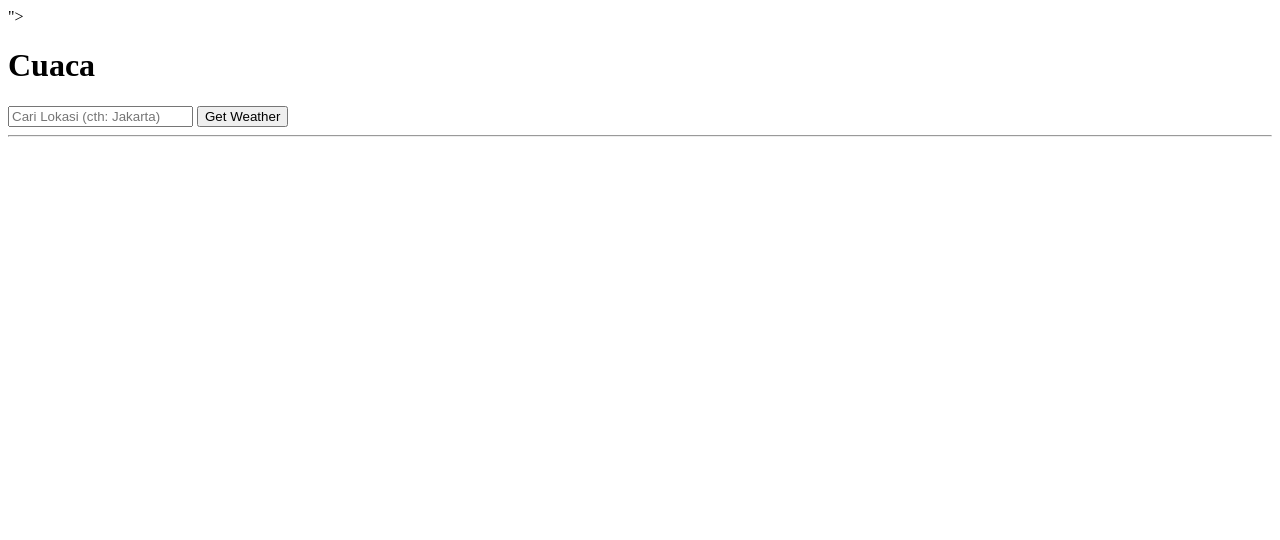
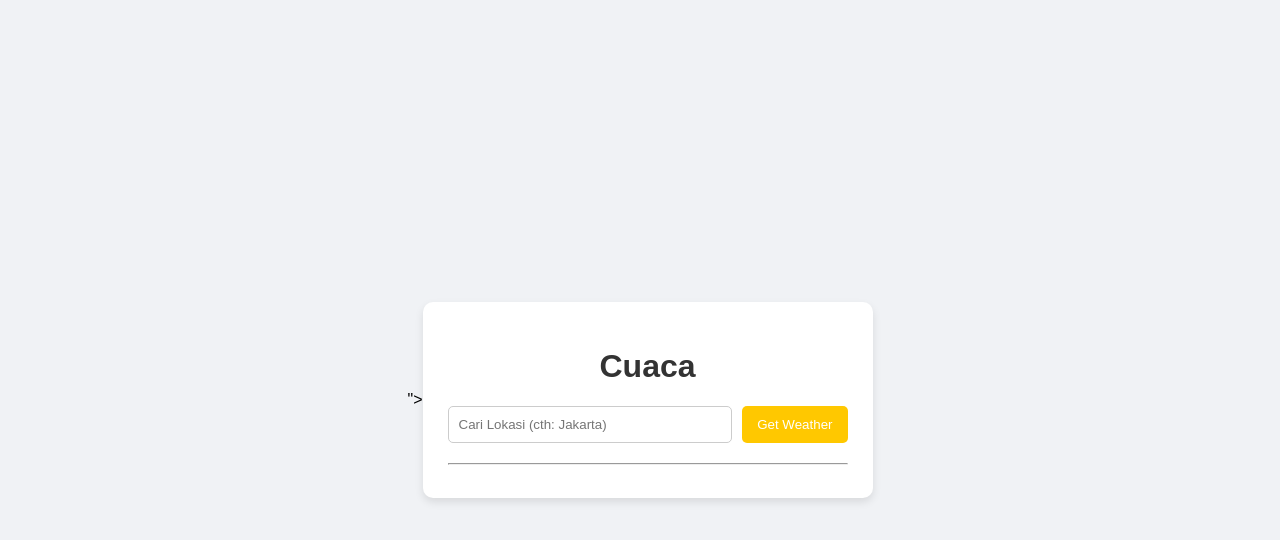
Before and after one commit to naxsyambis/163_WeatherApi, a plain HTML site: page index.html in a window 1280 px wide. Drawn offline with nearby package versions, Linux system fonts and the light colour scheme.

Commit message:
menambahkan style tampilan di head

```diff
--- a/index.html
+++ b/index.html
@@ -4,6 +4,64 @@
     <meta charset="UTF-8">
     <meta name="viewport" content="width=device-width, initial-scale=1.0">
     <title>Cuaca</title>
+    <style>
+        body {
+            font-family: Arial, sans-serif;
+            background-color: #f0f2f5;
+            display: flex;
+            justify-content: center;
+            align-items: center;
+            height: 100vh;
+            margin: 0;
+        }
+        .container {
+            background-color: white;
+            padding: 25px;
+            border-radius: 10px;
+            box-shadow: 0 4px 8px rgba(0,0,0,0.1);
+            width: 400px;
+        }
+        h1, h2 {
+            text-align: center;
+            color: #333;
+        }
+        .search-box {
+            display: flex;
+            justify-content: space-between;
+            margin-bottom: 20px;
+        }
+        .search-box input {
+            flex-grow: 1;
+            padding: 10px;
+            border: 1px solid #ccc;
+            border-radius: 5px;
+            margin-right: 10px;
+        }
+        .search-box button {
+            padding: 10px 15px;
+            background-color: hsl(47, 100%, 50%);
+            color: white;
+            border: none;
+            border-radius: 5px;
+            cursor: pointer;
+        }
+        .search-box button:hover {
+            background-color: hsl(47, 100%, 50%);;
+        }
+        .info-card {
+            border: 1px solid #e0e0e0;
+            border-radius: 8px;
+            padding: 15px;
+            margin-top: 15px;
+        }
+        .info-card p {
+            margin: 8px 0;
+        }
+        .info-card span {
+            font-weight: bold;
+            color: #555;
+        }
+    </style>
 </head>
 <body>
     <script src="https://cdnjs.cloudflare.com/ajax/libs/jquery/3.7.1/jquery.min.js" integrity="sha512-v2CJ7UaYy4JwqLDIrZUI/4hqeoQieOmAZNXBeQyjo21dadnwR+8ZaIJVT8EE2iyI61OV8e6M8PP2/4hpQINQ/g==" crossorigin="anonymous" referrerpolicy="no-referrer"></script>"></script>
```
